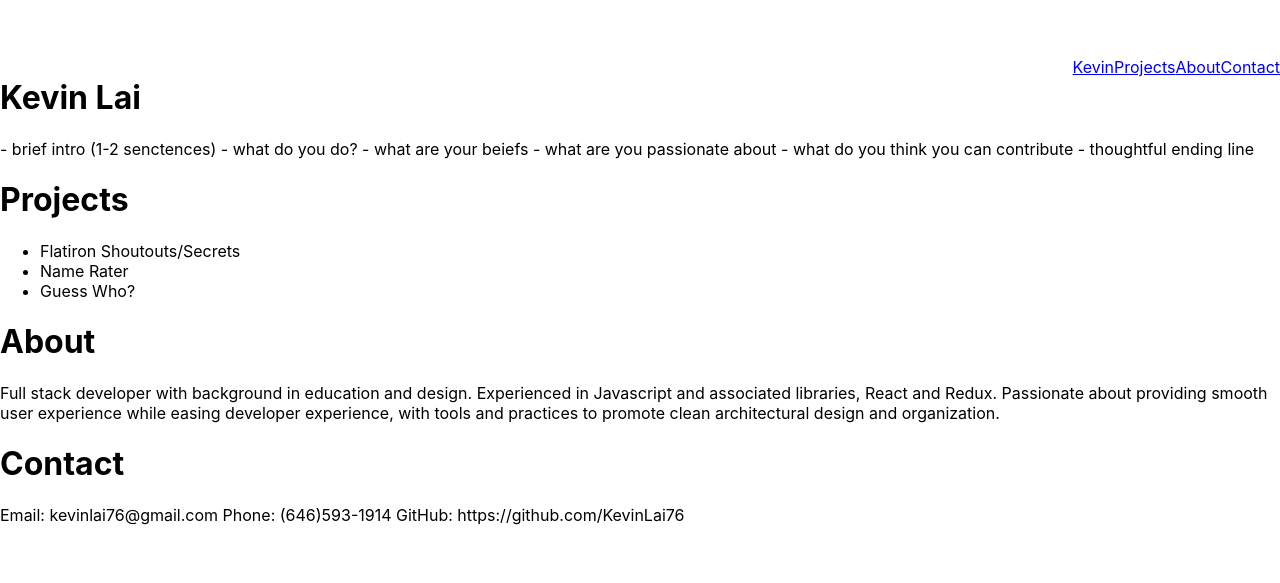
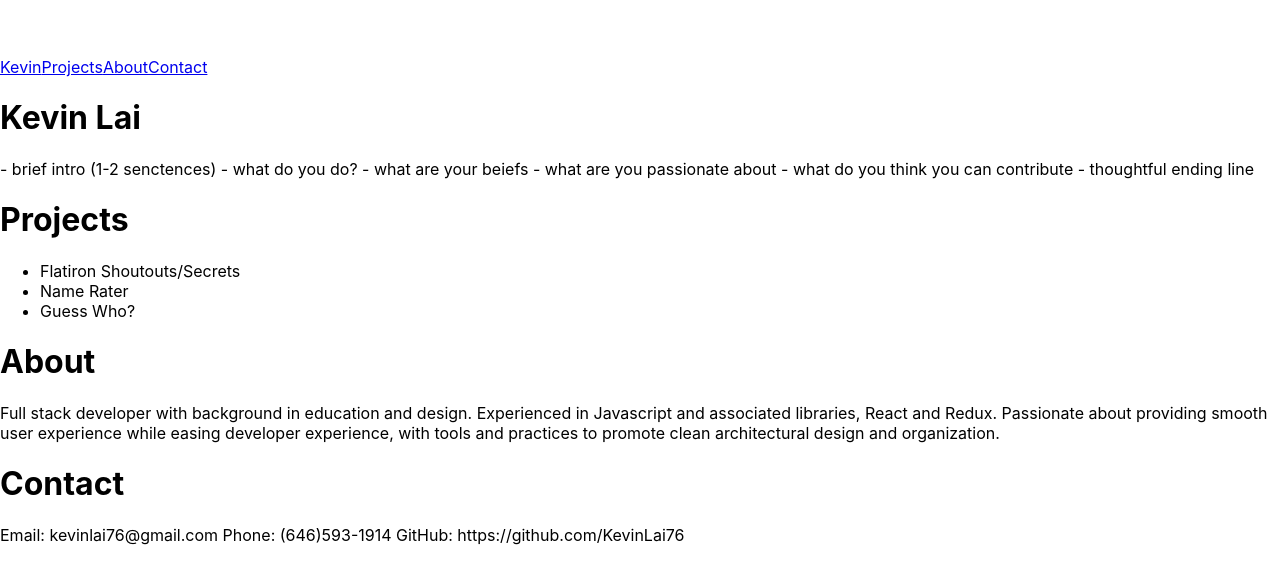
Before and after one commit to KevinLai76/website, a React (Create React App) app: page / in a window 1280 px wide. Shown: the part 103-686 px from the top of the page. Built offline with nearby package versions, Linux system fonts and the light colour scheme.

Commit message:
further css changes to header

```diff
--- a/src/index.css
+++ b/src/index.css
@@ -19,6 +19,3 @@ code {
 .footer {
   padding: 200em;
 }
-.link-container {
-  float: right;
-}
```
